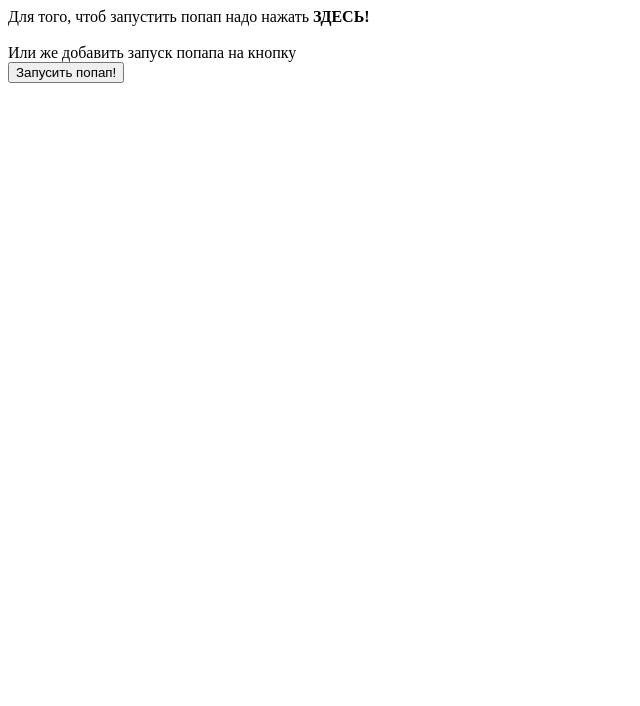
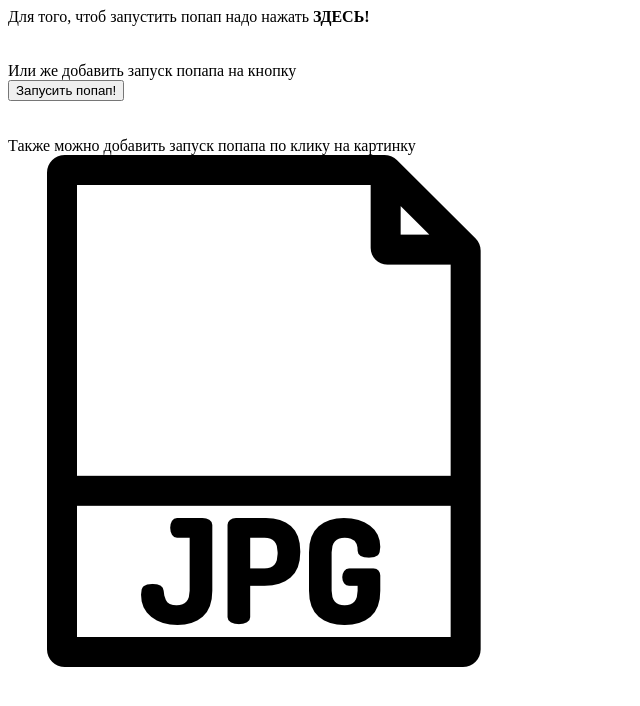
Before and after one commit to ConstantineSoika/testsite, a plain HTML site: page index.html in a window 1280 px wide. Shown: the whole page, without its empty margins (0-640 px from the left). Drawn offline with Linux system fonts and the light colour scheme.

Commit message:
Update index.html

```diff
--- a/index.html
+++ b/index.html
@@ -6,11 +6,16 @@
 </head>
 <body>
 	<!-- текст со словом внутри, по клику на которое запускается попап -->
-<text>Для того, чтоб запустить попап надо нажать <b class="sp_popup_6a2e6ba1-a0f8-47c2-817b-c38b52d336f4">ЗДЕСЬ!</b></text><br><br>
+<text>Для того, чтоб запустить попап надо нажать <b class="sp_popup_6a2e6ba1-a0f8-47c2-817b-c38b52d336f4">ЗДЕСЬ!</b></text><br><br><br>
 
 	<!-- кнопка со скриптом запуска попапа -->
 <text>Или же добавить запуск попапа на кнопку</text><br>
-<button type="button" name="popup_start" class="sp_popup_f6509019-08dc-4c60-8077-4d14214fe601">Запусить попап!</button>
+<button type="button" name="popup_start" class="sp_popup_f6509019-08dc-4c60-8077-4d14214fe601">Запусить попап!</button><br><br><br>
+
+	<!-- картинка со скриптом запуска попапа -->
+<text>Также можно добавить запуск попапа по клику на картинку</text><br>
+<img class="sp_popup_9aefa764-f808-49ff-a550-f586be71a9eb"
+	src="https://github.com/ConstantineSoika/testsite/blob/fa04a8fbb2504d2ae95def18be9b62173e132248/PNG.png"</img>
 
 	<!-- скрипт попап сервиса -->
 <script async src="https://pop-ups.sendpulse.com/assets/loader.js" data-chats-widget-id="915da05c-bb9f-46e3-8b70-d52ee67f3a12"></script>
```
